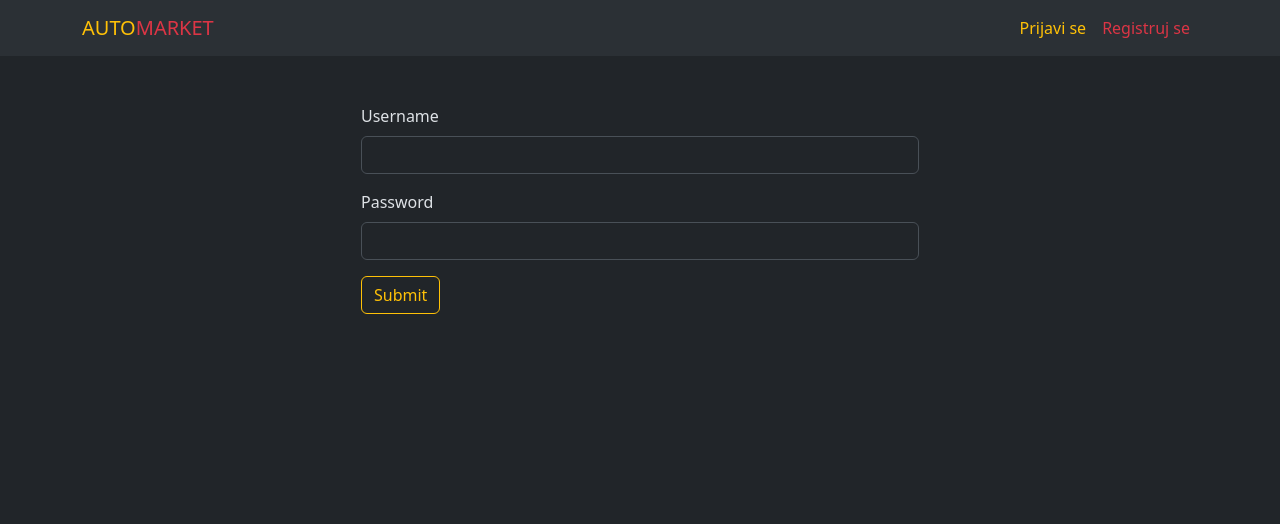
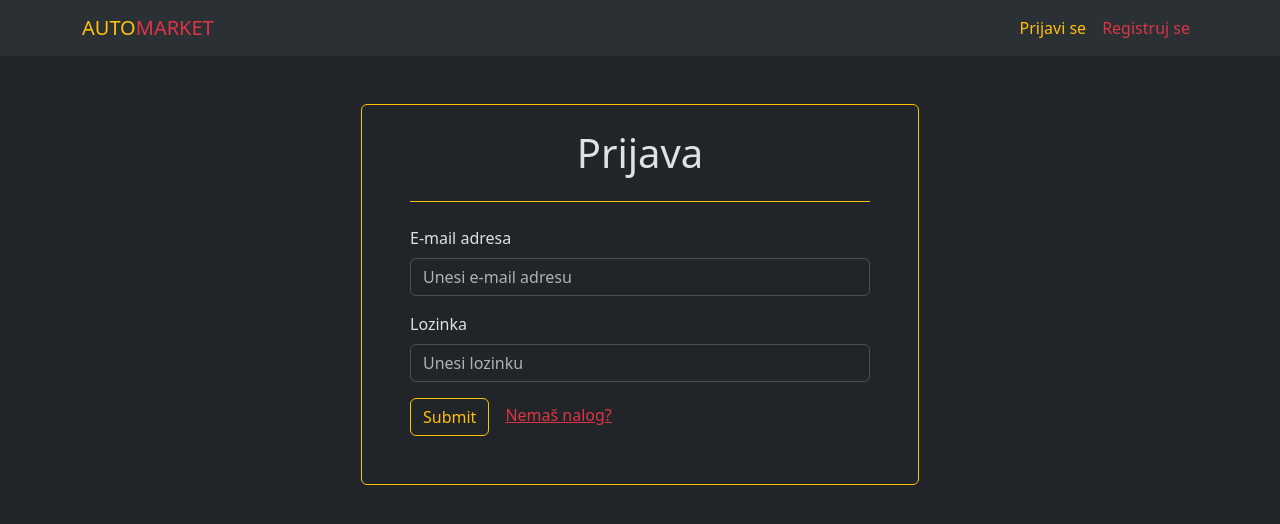
Before and after one commit to VukasinStankovic/auto-market-frontend, a Vue app: page /login in a window 1280 px wide. Shown: the top 524 px of the page. Built offline with nearby package versions, Linux system fonts and the light colour scheme.

Commit message:
style: Login input fields

```diff
--- a/src/views/LoginView.vue
+++ b/src/views/LoginView.vue
@@ -19,27 +19,33 @@ async function doLogin() {
     alert(err);
   }
 
-    window.location.reload()
+  window.location.reload();
 }
 
 </script>
 
 <template>
   <div class="container">
-  <form v-on:submit.prevent="doLogin" class="w-50 m-auto pt-5">
+    <form v-on:submit.prevent="doLogin" class="w-50 mt-5 m-auto p-5 pt-4 border border-warning rounded">
+      <h1 class="text-center border-bottom border-warning pb-4 mb-4">Prijava</h1>
       <div class="mb-3">
-      <label for="username" class="form-label">Username</label>
-      <input type="text" class="form-control" id="username" v-model="username">
+        <!--   TODO: Promeniti username u email   -->
+        <label for="username" class="form-label">E-mail adresa</label>
+        <input type="text" class="form-control" id="username" placeholder="Unesi e-mail adresu" v-model="username">
       </div>
       <div class="mb-3">
-      <label for="password" class="form-label">Password</label>
-      <input type="password" class="form-control" id="password" v-model="password">
+        <label for="password" class="form-label">Lozinka</label>
+        <input type="password" class="form-control" id="password" placeholder="Unesi lozinku" v-model="password">
       </div>
-    <button type="submit" class="btn btn-outline-warning">Submit</button>
+      <button type="submit" class="btn btn-outline-warning me-3">Submit</button>
+      <RouterLink class="link-danger" to="register">Nemaš nalog?</RouterLink>
     </form>
   </div>
 </template>
 
 <style scoped>
-
+.form-control:focus {
+  border-color: #ffc107;
+  box-shadow: inset 0 0.5px 0.5px rgb(255, 193, 7);
+}
 </style>
```
Lines whose indentation alone changed are shown as unchanged.
